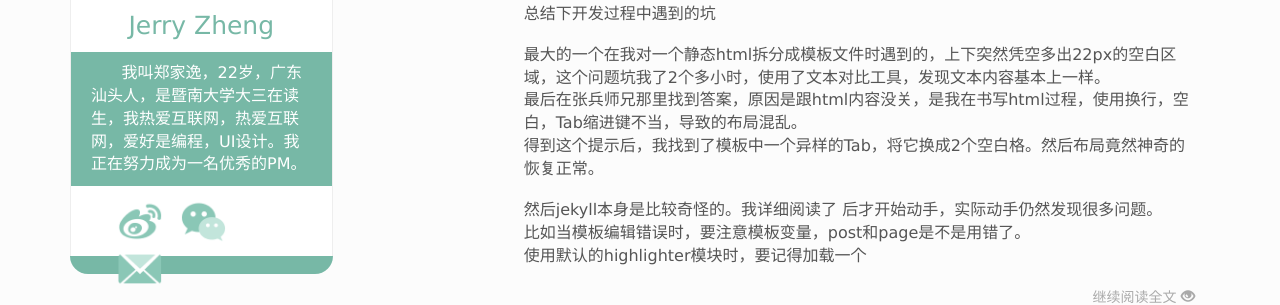
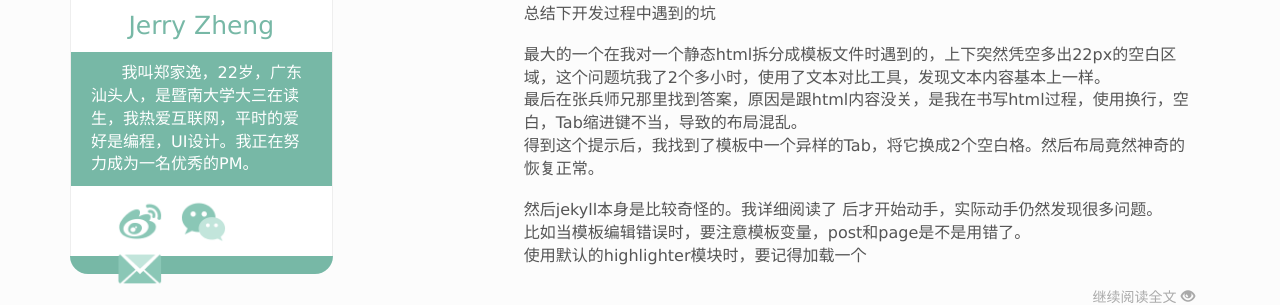
Before and after one commit to PMJerryZheng/myblog, a Jekyll site: the page built from index.html, in a window 1280 px wide and 900 px high. Shown: the part 308-613 px from the top of the window. Built offline with Jekyll 4.4.1, drawn with Linux system fonts in a browser that asks for light colours; nearby versions of some CDN libraries; the list of posts is cut into pages by our own code.

Commit message:
change 34

```diff
--- a/index.html
+++ b/index.html
@@ -39,7 +39,7 @@ title: Jerry Zheng的个人博客
             </div>
             <h1 id="my-name">Jerry Zheng</h1>
             <div id="intro">
-              <p>&nbsp;&nbsp;&nbsp;&nbsp;&nbsp;&nbsp;我叫郑家逸，22岁，广东汕头人，是暨南大学大三在读生，我热爱互联网，热爱互联网，爱好是编程，UI设计。我正在努力成为一名优秀的PM。</p>
+              <p>&nbsp;&nbsp;&nbsp;&nbsp;&nbsp;&nbsp;我叫郑家逸，22岁，广东汕头人，是暨南大学大三在读生，我热爱互联网，平时的爱好是编程，UI设计。我正在努力成为一名优秀的PM。</p>
             </div>
             <div id="social-media">
               <a class="sm-logo" id="weibo" style="margin-right: 15px;" href="http://weibo.com/412746198" target="_blank"></a>
```
